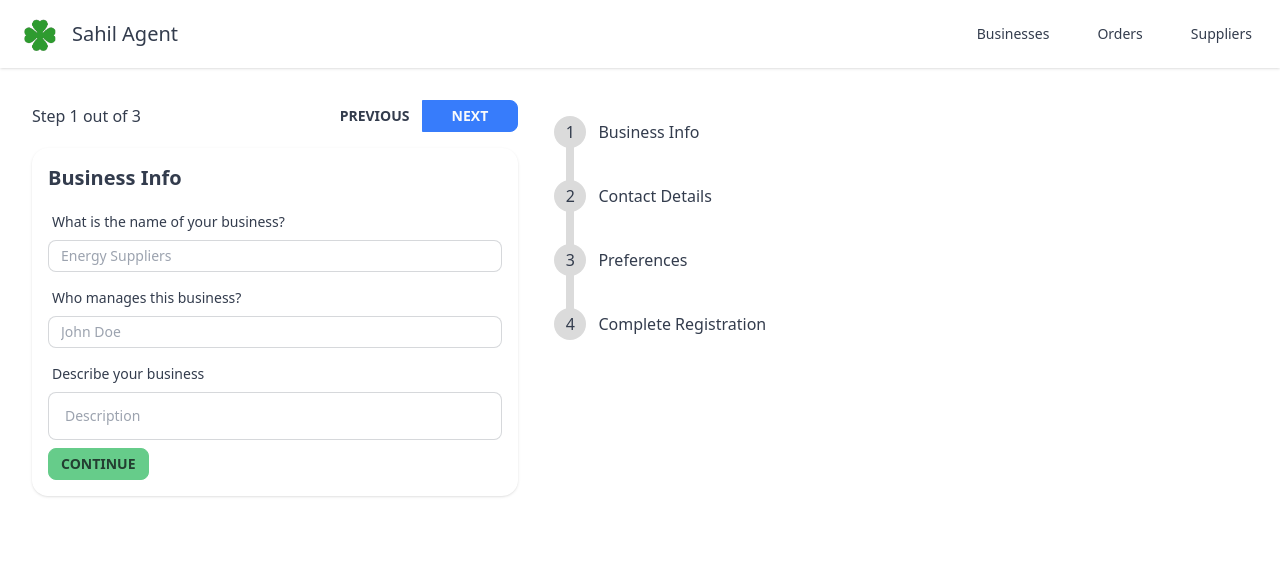
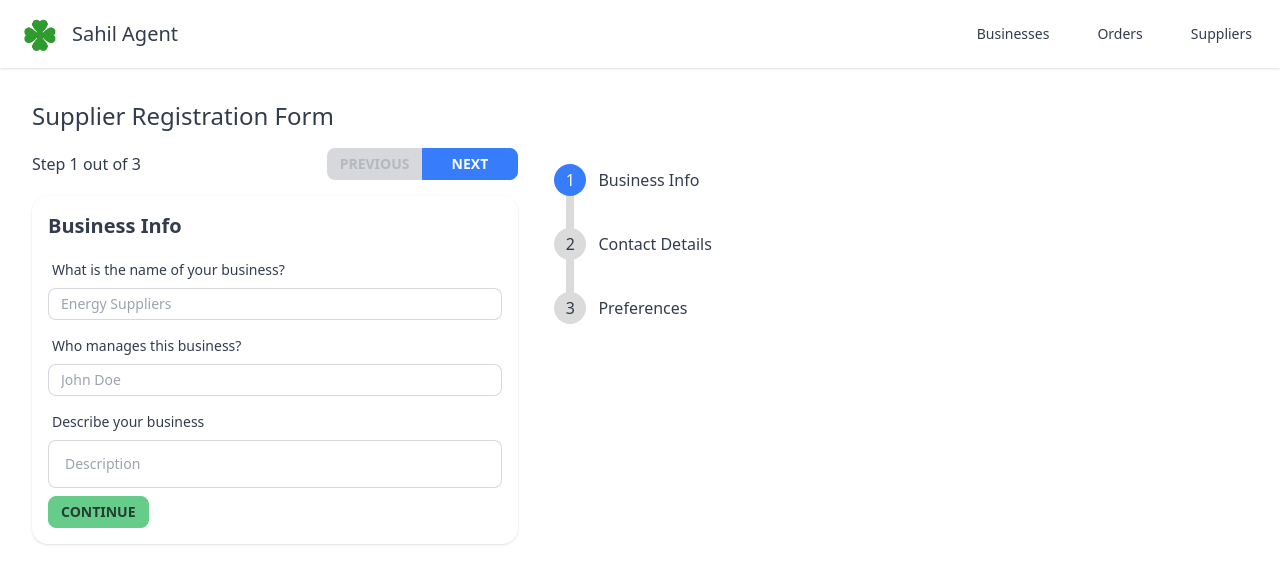
Before and after one commit to Sahil-Connect/sahil, a Next.js app in the folder apps/agent/: page /suppliers/new in a window 1280 px wide. Shown: the top 584 px of the page. Built offline with nearby package versions, Linux system fonts and the light colour scheme; no server answers.

Commit message:
feat: finalize steps navigation

```diff
--- a/apps/agent/src/components/Suppliers/RegistrationWizard/AddNewSupplier.tsx
+++ /dev/null
@@ -1,98 +0,0 @@
-import {
-  SupplierBasicInfoForm,
-  SupplierBusinessInfoForm,
-  SupplierPreferencesForm,
-} from ".";
-import { useSupplierFormStore } from "./useSupplierFormStore";
-import { usePathname, useRouter } from "next/navigation";
-import { useRegisterSupplier } from "@/hooks/suppliers";
-
-const StepsPaginator = ({}) => {
-  const { steps, nextStep, prevStep, currentStep } = useSupplierFormStore(
-    (state) => state
-  );
-  const router = useRouter();
-
-  const goToPrevStep = () => {
-    prevStep();
-    router.push(`/suppliers/new/${currentStep}`);
-  };
-  const goToNextStep = () => {
-    nextStep();
-    router.push(`/suppliers/new/${currentStep}`);
-  };
-
-  return (
-    <div className="join grid grid-cols-2">
-      <button
-        className={`join-item btn btn-sm btn-ghost`}
-        onClick={goToPrevStep}
-      >
-        Previous
-      </button>
-      <button
-        className={`join-item btn btn-sm btn-secondary`}
-        onClick={goToNextStep}
-      >
-        Next
-      </button>
-    </div>
-  );
-};
-
-export const RegisterNewSupplier = () => {
-  const { error, insertSupplier, loading } = useRegisterSupplier();
-  const { steps, currentStep, formData } = useSupplierFormStore(
-    (state) => state
-  );
-
-  const pathname = usePathname();
-
-  const submitForm = () => {
-    insertSupplier(formData);
-  };
-
-  const headers = [
-    {
-      title: "Business Info",
-    },
-    {
-      title: "Contact Details",
-    },
-    {
-      title: "Preferences",
-    },
-  ];
-
-  return (
-    <div className="flex gap-8">
-      <div className="basis-2/5 space-y-4">
-        <div className="flex justify-between items-center w-full">
-          <div>
-            <p>Step 1 out of 3</p>
-          </div>
-          <StepsPaginator />
-        </div>
-        <div className="card card-compact shadow">
-          <div className="card-body">
-            <h2 className="card-title">{headers[0].title}</h2>
-            {currentStep === "business_info" ? <SupplierBasicInfoForm /> : null}
-            {currentStep === "contact_details" ? (
-              <SupplierBusinessInfoForm />
-            ) : null}
-            {currentStep === "preferences" ? <SupplierPreferencesForm /> : null}
-          </div>
-        </div>
-      </div>
-
-      <div className="basis-1/5">
-        <ul className="steps steps-vertical ">
-          {headers.map((step, index) => (
-            <li className={`step`} key={index}>{step.title}</li>
-          ))}
-          <li className="step">Complete Registration</li>
-        </ul>
-      </div>
-    </div>
-  );
-};
--- a/apps/agent/src/components/Suppliers/RegistrationWizard/SupplierBasicInfoForm.tsx
+++ b/apps/agent/src/components/Suppliers/RegistrationWizard/SupplierBasicInfoForm.tsx
@@ -24,7 +24,7 @@ const stepRouteSchema = z.object({
 });
 
 export const SupplierBasicInfoForm: FC<Props> = () => {
-  const { currentStep, nextStep, prevStep, updateStepData } =
+  const { currentStep, goToStep, updateStepData } =
   useSupplierFormStore((state) => state);
   const {
     register,
@@ -41,7 +41,7 @@ export const SupplierBasicInfoForm: FC<Props> = () => {
   const onSubmit: SubmitHandler<FormData> = async (data) => {
     const validatedInput = supplierBasicInfoSchema.parse(data);
     updateStepData(validatedInput);
-    nextStep(currentStep);
+    goToStep("contact_details", "next");
     router.push(`/suppliers/new/contact`);
   };
 
--- a/apps/agent/src/components/Suppliers/RegistrationWizard/SupplierBusinessInfoForm.tsx
+++ b/apps/agent/src/components/Suppliers/RegistrationWizard/SupplierBusinessInfoForm.tsx
@@ -17,7 +17,7 @@ type FormData = z.infer<typeof supplierContactInfoSchema>;
 type Props = {};
 
 export const SupplierBusinessInfoForm: FC<Props> = () => {
-  const { currentStep, nextStep, prevStep, updateStepData } =
+  const { currentStep, goToStep, updateStepData } =
     useSupplierFormStore((state) => state);
   const {
     register,
@@ -32,7 +32,7 @@ export const SupplierBusinessInfoForm: FC<Props> = () => {
   const onSubmit: SubmitHandler<FormData> = async (data) => {
     const validatedInput = supplierContactInfoSchema.parse(data);
     updateStepData(validatedInput);
-    nextStep(currentStep);
+    goToStep("preferences", "next");
     router.push(`/suppliers/new/preferences`);
   };
 
--- a/apps/agent/src/components/Suppliers/RegistrationWizard/SupplierPreferencesForm.tsx
+++ b/apps/agent/src/components/Suppliers/RegistrationWizard/SupplierPreferencesForm.tsx
@@ -5,7 +5,9 @@ import { zodResolver } from "@hookform/resolvers/zod";
 import { useSupplierFormStore } from "./useSupplierFormStore";
 import { useRouter } from "next/router";
 
-type Props = {};
+type Props = {
+  submitForm: () => void;
+};
 
 const supplierPrefencesSchema = z.object({
   zone: z.string(),
@@ -13,9 +15,10 @@ const supplierPrefencesSchema = z.object({
 
 type FormData = z.infer<typeof supplierPrefencesSchema>;
 
-export const SupplierPreferencesForm: FC<Props> = () => {
-  const { currentStep, nextStep, prevStep, updateStepData } =
-    useSupplierFormStore((state) => state);
+export const SupplierPreferencesForm: FC<Props> = ({ submitForm }) => {
+  const { currentStep, goToStep, updateStepData } = useSupplierFormStore(
+    (state) => state
+  );
   const {
     register,
     handleSubmit,
@@ -29,7 +32,7 @@ export const SupplierPreferencesForm: FC<Props> = () => {
   const onSubmit: SubmitHandler<FormData> = async (data) => {
     const validatedInput = supplierPrefencesSchema.parse(data);
     updateStepData(validatedInput);
-    nextStep(currentStep);
+    goToStep("preview", "next");
     router.push(`/suppliers/new/preview`);
   };
 
@@ -40,17 +43,18 @@ export const SupplierPreferencesForm: FC<Props> = () => {
           <label className="label">
             <span className="label-text">Zones of Operation</span>
           </label>
-          <select {...register("zone")} className="select select-sm w-full max-w-xs" title="zone">
-            <option disabled selected>
-              Souq Konyo Konyo
-            </option>
+          <select
+            {...register("zone")}
+            className="select select-sm w-full max-w-xs"
+            title="zone"
+            defaultValue="Souq Konyo Konyo"
+          >
+            <option disabled>Souq Konyo Konyo</option>
             <option>Munuki</option>
             <option>Atlabara</option>
             <option>Hai thoura</option>
           </select>
-          {errors.supplierName?.message && (
-            <p>{errors.supplierName?.message}</p>
-          )}
+          {errors.zone?.message && <p>{errors.zone?.message}</p>}
         </div>
         <input type="submit" className="btn btn-sm btn-primary" />
       </form>
--- a/apps/agent/src/components/Suppliers/RegistrationWizard/useSupplierFormStore.ts
+++ b/apps/agent/src/components/Suppliers/RegistrationWizard/useSupplierFormStore.ts
@@ -1,6 +1,6 @@
+import exp from 'constants';
 import { create } from 'zustand';
-
-const INITIAL_STEP = "business_info";
+import { INITIAL_STEP } from '../constants';
 
 const steps = [
   "business_info",
@@ -8,22 +8,21 @@ const steps = [
   "preferences",
 ] as const;
 
-const getNextStep = () => {
+export type StepDirection = "prev" | "next";
 
-}
+export type FormState = Record<string, any>;
 
 export const useSupplierFormStore = create((set) => ({
   currentStep: INITIAL_STEP,
   formData: {},
   steps,
-  nextStep: (currentStep: typeof steps[number]) => {
-    console.log("yerrrr");
-    set((state) => {
+  goToStep: (currentStep: typeof steps[number], direction: StepDirection) => {
+    set((state: FormState) => {
       const currentIndex = steps.indexOf(currentStep || state.currentStep);
-      if (currentIndex !== -1 && currentIndex < steps.length - 1) {
+      if (currentIndex !== -1 && currentIndex <= steps.length - 1) {
         return ({
           ...state,
-          currentStep: steps[currentIndex + 1]
+          currentStep: direction === "prev" ? steps[currentIndex - 1] : steps[currentIndex + 1]
         });
       }
       return ({
@@ -31,22 +30,8 @@ export const useSupplierFormStore = create((set) => ({
       });
     });
   },
-  prevStep: (currentStep: typeof steps[number]) => {
-    set((state) => {
-      const currentIndex = steps.indexOf(currentStep || state.currentStep);
-      if (currentIndex !== -1 && currentIndex < steps.length - 1) {
-        return ({
-          ...state,
-          currentStep: steps[currentIndex - 1]
-        });
-      }
-      return ({
-        ...state
-      });
-    });
-  },
-  updateStepData: (formData = {}) => {
-    set((state) => {
+  updateStepData: (formData: Record<string, any>) => {
+    set((state: FormState) => {
       return ({
         ...state,
         formData: {
--- /dev/null
+++ b/apps/agent/src/components/Suppliers/constants.ts
@@ -0,0 +1 @@
+export const INITIAL_STEP = "business_info";;
--- a/apps/agent/src/components/Suppliers/index.ts
+++ b/apps/agent/src/components/Suppliers/index.ts
@@ -1,2 +1 @@
-export * from "./RegistrationWizard/AddNewSupplier";
 export * from "./ListSuppliers";
--- a/apps/agent/src/components/UI/Navbar.tsx
+++ b/apps/agent/src/components/UI/Navbar.tsx
@@ -3,7 +3,6 @@ import React from 'react';
 import logo from '../../../public/logo.png';
 import Link from 'next/link';
 
-const Navbar = () => {
 const links = [
   {
     name: 'Businesses',
@@ -18,6 +17,8 @@ const Navbar = () => {
     href: '/suppliers',
   }
 ];
+
+const Navbar = () => {
   return (
     <header className='navbar bg-white shadow'>
       <div className='navbar-start'>
--- a/apps/agent/src/pages/suppliers/new/[[...step]].tsx
+++ b/apps/agent/src/pages/suppliers/new/[[...step]].tsx
@@ -1,17 +1,150 @@
-import { useRouter } from "next/navigation";
-import { RegisterNewSupplier } from "@/components/Suppliers";
+import { useEffect } from "react";
 import Head from "next/head";
 import { z } from "zod";
+import {
+  SupplierBasicInfoForm,
+  SupplierBusinessInfoForm,
+  SupplierPreferencesForm,
+} from "@/components/Suppliers/RegistrationWizard/";
+import { useSupplierFormStore } from "@/components/Suppliers/RegistrationWizard/useSupplierFormStore";
+import { useParams, usePathname, useRouter } from "next/navigation";
+import { useRegisterSupplier } from "@/hooks/suppliers";
+import { INITIAL_STEP } from "@/components/Suppliers/constants";
+
+const StepsPaginator = ({}) => {
+  const { steps, goToStep, currentStep } = useSupplierFormStore(
+    (state) => state
+  );
+  const router = useRouter();
+  const currentIndex = steps.indexOf(currentStep);
+
+  const goToPrevStep = () => {
+    goToStep(currentStep, "prev");
+    router.push(`/suppliers/new/${steps[currentIndex - 1]}`);
+  };
+  const goTogoToStep = () => {
+    goToStep(currentStep, "next");
+    router.push(`/suppliers/new/${steps[currentIndex + 1]}`);
+  };
+
+  return (
+    <div className="join grid grid-cols-2">
+      <button
+        className={`join-item btn btn-sm btn-ghost ${ currentIndex <= 0 ? "btn-disabled" : null }`}
+        onClick={goToPrevStep}
+      >
+        Previous
+      </button>
+      <button
+        className={`join-item btn btn-sm btn-secondary ${currentIndex === steps.length - 1 ? "btn-disabled" : null }`}
+        onClick={goTogoToStep}
+      >
+        Next
+      </button>
+    </div>
+  );
+};
 
 export default function SupplierRegistrationPage() {
+  const { error, insertSupplier, loading } = useRegisterSupplier();
+  const { steps, currentStep, formData, goToStep } = useSupplierFormStore(
+    (state) => state
+  );
+  const router = useRouter();
+  const pathname = usePathname();
+  const params = useParams();
+  const currentIndex = steps.indexOf(currentStep);
+
+  const stepRouteSchema = z.object({
+    step: z.array(z.enum(steps)).default([INITIAL_STEP]),
+    from: z.string().optional(),
+  });
+
+  const result = stepRouteSchema.safeParse(params);
+
+  const updateStepByIndex = (step: (typeof steps)[number]) => {
+    const stepIndex = steps.indexOf(step);
+    if(stepIndex === currentIndex) {
+      return;
+    }
+    if(stepIndex > currentIndex) {
+      goToStep(currentStep, "next");
+      router.push(`/suppliers/new/${steps[currentIndex + 1]}`);
+    } else if (stepIndex < currentIndex) {
+      goToStep(currentStep, "prev");
+      router.push(`/suppliers/new/${steps[currentIndex - 1]}`);
+    }
+  };
+
+  const submitForm = () => {
+    insertSupplier(formData);
+  };
+
+  const headers = [
+    {
+      title: "Business Info",
+      step: "business_info",
+    },
+    {
+      title: "Contact Details",
+      step: "contact_details",
+    },
+    {
+      title: "Preferences",
+      step: "preferences",
+    },
+  ];
+
   return (
     <>
       <Head>
         <title>Sahil</title>
       </Head>
       <main className="min-h-screen p-8 flex items-start">
-        <div className="space-y-2 w-full">
-          <RegisterNewSupplier />
+        <div className="space-y-4 w-full">
+          <h1 className="text-2xl">Supplier Registration Form</h1>
+          <div className="flex gap-8">
+            <div className="basis-2/5 space-y-4">
+              <div className="flex justify-between items-center w-full">
+                <div>
+                  <p>
+                    Step {steps.indexOf(currentStep) + 1} out of {steps.length}
+                  </p>
+                </div>
+                <StepsPaginator />
+              </div>
+              <div className="card card-compact shadow">
+                <div className="card-body">
+                  <h2 className="card-title">{headers[currentIndex].title}</h2>
+                  {currentStep === "business_info" ? (
+                    <SupplierBasicInfoForm />
+                  ) : null}
+                  {currentStep === "contact_details" ? (
+                    <SupplierBusinessInfoForm />
+                  ) : null}
+                  {currentStep === "preferences" ? (
+                    <SupplierPreferencesForm submitForm={submitForm} />
+                  ) : null}
+                </div>
+              </div>
+            </div>
+
+            <div className="basis-1/5">
+              <ul className="steps steps-vertical ">
+                {headers.map(({ step, title }, index) => (
+                  <li
+                    className={`step ${
+                      step === currentStep ? "step-secondary" : null
+                    }`}
+                    key={index}
+                    onClick={() => updateStepByIndex(step)}
+                  >
+                    {title}
+                  </li>
+                ))}
+              </ul>
+            </div>
+          </div>
         </div>
       </main>
     </>
```
Lines whose indentation alone changed are shown as unchanged.
